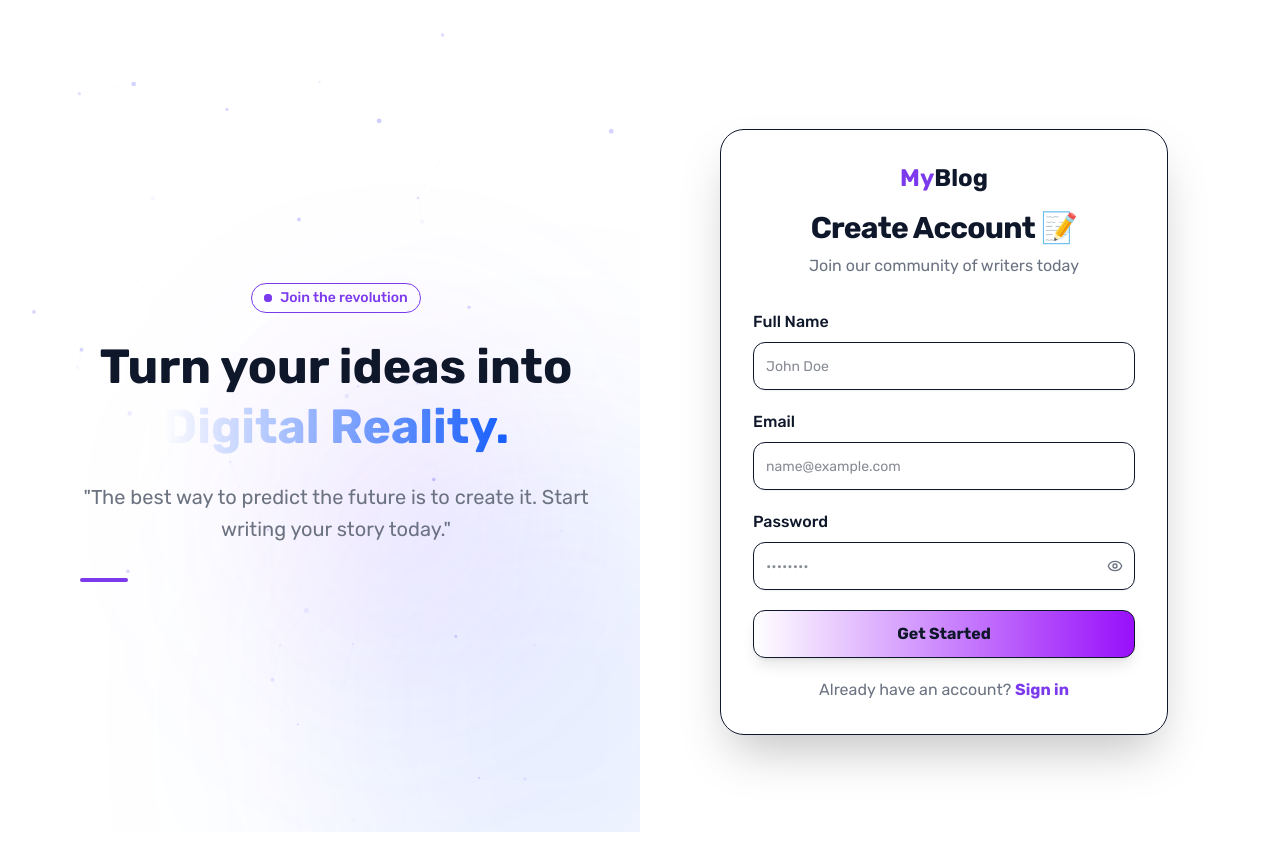
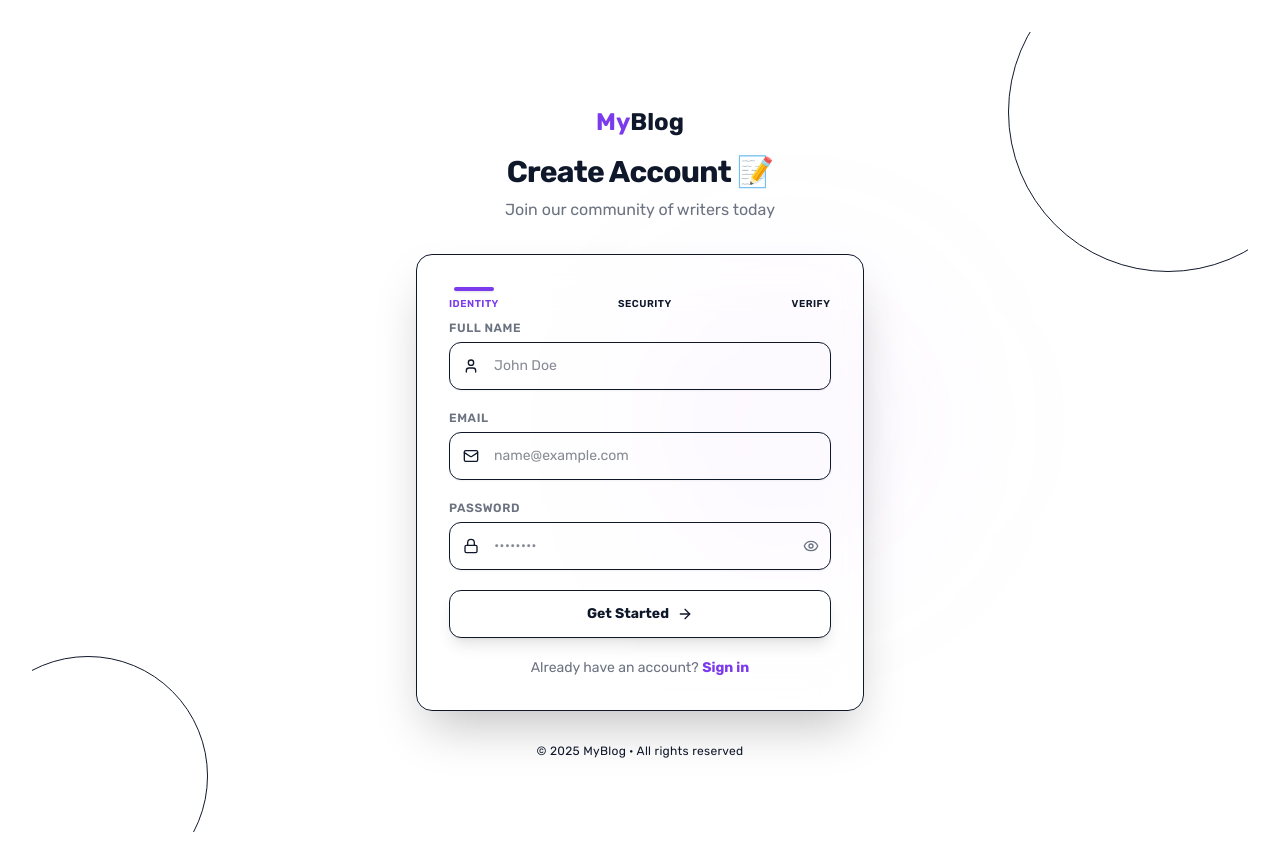
Before and after one commit to anshul4117/Blog-client, a React (Vite) app: page /register in a window 1280 px wide. Built offline with nearby package versions, Linux system fonts and the light colour scheme; no server answers.

Commit message:
feat: Redesign authentication pages with Lucide icons, enhanced styling, and social login options.

```diff
--- a/package.json
+++ b/package.json
@@ -17,6 +17,8 @@
     "@radix-ui/react-label": "^2.1.7",
     "@radix-ui/react-slot": "^1.2.3",
     "@radix-ui/react-switch": "^1.2.6",
+    "@splinetool/react-spline": "^4.1.0",
+    "@splinetool/runtime": "^1.12.70",
     "@tailwindcss/vite": "^4.1.14",
     "axios": "^1.12.2",
     "class-variance-authority": "^0.7.1",
--- a/src/features/Auth/Components/AuthLayout.jsx
+++ b/src/features/Auth/Components/AuthLayout.jsx
@@ -1,87 +1,47 @@
 import { Link } from "react-router-dom";
 // eslint-disable-next-line no-unused-vars
 import { motion } from "framer-motion";
-import ParticleBackground from "../../../components/ui/ParticleBackground";
 
 export default function AuthLayout({ title, subtitle, children }) {
   return (
-    <div className="flex min-h-screen w-full overflow-hidden bg-background">
-      {/* Left Side - Visuals (Hidden on mobile) */}
-      <div className="hidden lg:flex w-1/2 relative bg-background items-center justify-center overflow-hidden">
-        {/* Mesh Gradient Background */}
-        <div className="absolute inset-0">
-          <div className="absolute top-[-20%] left-[-20%] w-[70%] h-[70%] bg-primary/20 rounded-full blur-[120px]" />
-          <div className="absolute bottom-[-20%] right-[-20%] w-[70%] h-[70%] bg-blue-600/10 rounded-full blur-[120px]" />
-          <div className="absolute top-[40%] left-[40%] w-[40%] h-[40%] bg-purple-500/10 rounded-full blur-[100px]" />
-        </div>
+    <div className="min-h-screen w-full flex flex-col items-center justify-center relative overflow-hidden bg-background px-4 py-12">
+      {/* Background gradient orbs */}
+      <div className="absolute top-[-15%] right-[-10%] w-[500px] h-[500px] bg-primary/10 rounded-full blur-[120px] pointer-events-none" />
+      <div className="absolute bottom-[-15%] left-[-10%] w-[400px] h-[400px] bg-primary/5 rounded-full blur-[100px] pointer-events-none" />
+      <div className="absolute top-[30%] left-[50%] w-[300px] h-[300px] bg-purple-400/5 rounded-full blur-[80px] pointer-events-none" />
 
-        {/* Particles with slightly reduced opacity to blend with theme */}
-        <div className="absolute inset-0 z-10 opacity-70">
-          <ParticleBackground />
-        </div>
+      {/* Decorative ring accents */}
+      <div className="absolute -top-20 -right-20 w-80 h-80 border border-primary/5 rounded-full pointer-events-none" />
+      <div className="absolute -bottom-16 -left-16 w-60 h-60 border border-primary/5 rounded-full pointer-events-none" />
 
-        {/* Glass overlay for better text readability if needed, or just gradient */}
-        <div className="absolute inset-0 bg-gradient-to-t from-background/90 via-transparent to-background/50 z-20 pointer-events-none" />
-
-        <div className="relative z-30 p-12 max-w-2xl">
+      {/* Main content */}
       <motion.div
-            initial={{ opacity: 0, y: 20 }}
+        initial={{ opacity: 0, y: 24 }}
         animate={{ opacity: 1, y: 0 }}
-            transition={{ duration: 0.8, delay: 0.2 }}
+        transition={{ duration: 0.5 }}
+        className="w-full max-w-md relative z-10"
       >
-            <div className="inline-flex items-center gap-2 px-3 py-1 rounded-full bg-primary/10 border border-primary/20 text-primary text-sm font-medium mb-6">
-              <span className="relative flex h-2 w-2">
-                <span className="animate-ping absolute inline-flex h-full w-full rounded-full bg-primary opacity-75"></span>
-                <span className="relative inline-flex rounded-full h-2 w-2 bg-primary"></span>
-              </span>
-              Join the revolution
-            </div>
-
-            <h1 className="text-5xl font-bold mb-6 leading-tight text-foreground">
-              Turn your ideas into <br />
-              <span className="text-transparent bg-clip-text bg-gradient-to-r from-primary to-blue-600">
-                Digital Reality.
-              </span>
-            </h1>
-            <p className="text-xl text-muted-foreground leading-relaxed">
-              "The best way to predict the future is to create it. Start writing your story today."
-            </p>
-
-            <div className="mt-8 flex gap-2">
-              <div className="h-1 w-12 rounded-full bg-primary" />
-              <div className="h-1 w-3 rounded-full bg-primary/30" />
-              <div className="h-1 w-3 rounded-full bg-primary/30" />
-            </div>
-          </motion.div>
-        </div>
-      </div>
-
-      {/* Right Side - Form */}
-      <div className="w-full lg:w-1/2 flex items-center justify-center p-4 sm:p-8 relative bg-dot-pattern">
-        {/* Mobile Background (Subtle) */}
-        <div className="absolute inset-0 z-0 lg:hidden opacity-10 pointer-events-none">
-          <ParticleBackground />
-        </div>
-
-        <motion.div
-          initial={{ opacity: 0, x: 20 }}
-          animate={{ opacity: 1, x: 0 }}
-          transition={{ duration: 0.5 }}
-          className="w-full max-w-md space-y-8 bg-background/60 backdrop-blur-xl p-8 rounded-3xl border border-border/50 shadow-2xl relative z-10"
-        >
-          <div className="space-y-2 text-center">
-            <Link to="/" className="inline-block mb-4 text-2xl font-bold">
+        {/* Brand */}
+        <div className="text-center mb-8">
+          <Link to="/" className="inline-block text-2xl font-bold mb-4">
             <span className="text-primary">My</span>Blog
           </Link>
-            <h2 className="text-3xl font-bold tracking-tight">{title}</h2>
+          <h2 className="text-3xl font-bold tracking-tight text-foreground">{title}</h2>
           {subtitle && (
-              <p className="text-muted-foreground">{subtitle}</p>
+            <p className="text-muted-foreground mt-2">{subtitle}</p>
           )}
         </div>
 
+        {/* Form card */}
+        <div className="bg-background/60 backdrop-blur-xl p-8 rounded-2xl border border-border/50 shadow-2xl">
           {children}
+        </div>
       </motion.div>
-      </div>
+
+      {/* Footer */}
+      <p className="mt-8 text-xs text-muted-foreground/50 tracking-wide relative z-10">
+        © 2025 MyBlog · All rights reserved
+      </p>
     </div>
   );
 }
--- a/src/features/Auth/Pages/Login.jsx
+++ b/src/features/Auth/Pages/Login.jsx
@@ -5,17 +5,16 @@ import { Input } from "@/components/ui/input";
 import { PasswordInput } from "@/components/ui/password-input";
 import { Button } from "@/components/ui/button";
 import { Label } from "@/components/ui/label";
-import { Card, CardContent } from "@/components/ui/card";
 import AuthLayout from "../Components/AuthLayout.jsx";
 import { useNavigate, Link } from "react-router-dom";
 import { useAuth } from "../../../context/AuthContext.jsx";
-import API from "../../../lib/secureApi.js"
+import API from "../../../lib/secureApi.js";
+import { Mail, Lock, ArrowRight, Github, Chrome, Twitter } from "lucide-react";
 
 const loginSchema = z.object({
   email: z.string().email("Enter a valid email"),
   password: z.string().min(6, "Password must be at least 6 chars"),
 });
-
 
 export default function Login() {
   const navigate = useNavigate();
@@ -30,70 +29,91 @@ export default function Login() {
     try {
       const res = await API.post("/users/login", data);
       const userData = res.data;
-      console.log(userData)
-      login(userData); // context function
-      // alert("Login successful ✅"); // Removed alert for smoother flow
+      login(userData);
       navigate("/feed");
     } catch (err) {
-      alert(err.response?.data?.message || "Login failed ❌")
+      alert(err.response?.data?.message || "Login failed ❌");
     }
   };
 
   return (
     <AuthLayout title="Welcome Back 👋" subtitle="Enter your credentials to access your account">
-      <form onSubmit={handleSubmit(onSubmit)} className="space-y-6">
-        <div className="space-y-2">
-          <Label className="text-base">Email</Label>
+      <form onSubmit={handleSubmit(onSubmit)} className="space-y-5">
+        {/* Email */}
+        <div className="space-y-1.5">
+          <Label className="text-xs font-semibold uppercase tracking-wider text-muted-foreground">Email</Label>
+          <div className="relative group">
+            <Mail className="absolute left-3.5 top-1/2 -translate-y-1/2 h-4 w-4 text-muted-foreground/60 group-focus-within:text-primary transition-colors" />
             <Input
               type="email"
               {...register("email")}
               placeholder="name@example.com"
-            className="h-12 bg-muted/30 border-border/60 focus:ring-primary/20 transition-all rounded-xl"
+              className="h-12 pl-11 bg-muted/20 border-border/40 focus:border-primary/50 focus:ring-primary/20 transition-all rounded-xl"
             />
+          </div>
           {errors.email && (
-            <p className="text-red-500 text-sm font-medium">{errors.email.message}</p>
+            <p className="text-red-500 text-xs font-medium">{errors.email.message}</p>
           )}
         </div>
 
-        <div className="space-y-2">
+        {/* Password */}
+        <div className="space-y-1.5">
           <div className="flex items-center justify-between">
-            <Label className="text-base">Password</Label>
-            <Link to="/forgot-password" className="text-sm font-medium text-primary hover:underline">
+            <Label className="text-xs font-semibold uppercase tracking-wider text-muted-foreground">Password</Label>
+            <Link to="/forgot-password" className="text-xs font-medium text-primary hover:underline">
               Forgot password?
             </Link>
           </div>
+          <div className="relative group">
+            <Lock className="absolute left-3.5 top-1/2 -translate-y-1/2 h-4 w-4 text-muted-foreground/60 group-focus-within:text-primary transition-colors z-10" />
             <PasswordInput
               {...register("password")}
               placeholder="••••••••"
-            className="h-12 bg-muted/30 border-border/60 focus:ring-primary/20 transition-all rounded-xl"
+              className="h-12 pl-11 bg-muted/20 border-border/40 focus:border-primary/50 focus:ring-primary/20 transition-all rounded-xl"
             />
+          </div>
           {errors.password && (
-            <p className="text-red-500 text-sm font-medium">
-              {errors.password.message}
-            </p>
+            <p className="text-red-500 text-xs font-medium">{errors.password.message}</p>
           )}
         </div>
 
+        {/* Submit */}
         <Button
           type="submit"
-          className="w-full h-12 text-base font-bold rounded-xl shadow-lg hover:shadow-primary/25 transition-all"
+          className="w-full h-12 text-sm font-bold rounded-xl shadow-lg hover:shadow-primary/25 transition-all flex items-center justify-center gap-2"
         >
           Sign In
+          <ArrowRight className="h-4 w-4" />
         </Button>
 
+        {/* Divider */}
         <div className="relative">
           <div className="absolute inset-0 flex items-center">
-            <span className="w-full border-t border-muted" />
+            <span className="w-full border-t border-border/50" />
           </div>
           <div className="relative flex justify-center text-xs uppercase">
-            <span className="bg-background px-2 text-muted-foreground">
+            <span className="bg-background/60 backdrop-blur-sm px-3 text-muted-foreground/60 font-medium tracking-wider">
               Or continue with
             </span>
           </div>
         </div>
 
-        <p className="text-center text-muted-foreground">
-          Don’t have an account?{" "}
+        {/* Social Buttons */}
+        <div className="grid grid-cols-3 gap-3">
+          <button type="button" className="flex items-center justify-center h-11 rounded-xl border border-border/40 bg-muted/10 hover:bg-muted/30 transition-all group">
+            <Chrome className="h-4 w-4 text-muted-foreground group-hover:text-primary transition-colors" />
+          </button>
+          <button type="button" className="flex items-center justify-center h-11 rounded-xl border border-border/40 bg-muted/10 hover:bg-muted/30 transition-all group">
+            <Github className="h-4 w-4 text-muted-foreground group-hover:text-primary transition-colors" />
+          </button>
+          <button type="button" className="flex items-center justify-center h-11 rounded-xl border border-border/40 bg-muted/10 hover:bg-muted/30 transition-all group">
+            <Twitter className="h-4 w-4 text-muted-foreground group-hover:text-primary transition-colors" />
+          </button>
+        </div>
+
+        {/* Footer link */}
+        <p className="text-center text-sm text-muted-foreground">
+          Don&apos;t have an account?{" "}
           <Link to="/register" className="text-primary font-bold hover:underline transition-all">
             Create an account
           </Link>
--- a/src/features/Auth/Pages/Register.jsx
+++ b/src/features/Auth/Pages/Register.jsx
@@ -8,6 +8,7 @@ import { Label } from "@/components/ui/label";
 import AuthLayout from "../Components/AuthLayout.jsx";
 import { useNavigate, Link } from "react-router-dom";
 import API from "../../../lib/secureApi.js";
+import { User, Mail, Lock, ArrowRight } from "lucide-react";
 
 const registerSchema = z.object({
   name: z.string().min(3, "Name is required"),
@@ -26,7 +27,6 @@ export default function Register() {
   const onSubmit = async (data) => {
     try {
       await API.post("/users/create", data);
-      // alert("Registration successful ✅");
       navigate("/login");
     } catch (err) {
       alert(err.response?.data?.message || "Registration failed ❌");
@@ -36,54 +36,83 @@ export default function Register() {
   return (
     <AuthLayout title="Create Account 📝" subtitle="Join our community of writers today">
       <form onSubmit={handleSubmit(onSubmit)} className="space-y-5">
-        <div className="space-y-2">
-          <Label className="text-base">Full Name</Label>
+        {/* Step Indicators */}
+        <div className="flex items-center justify-between mb-2">
+          <div className="flex flex-col items-center gap-1.5">
+            <div className="h-1 w-10 rounded-full bg-primary shadow-sm shadow-primary/40" />
+            <span className="text-[10px] font-semibold tracking-wider text-primary uppercase">Identity</span>
+          </div>
+          <div className="flex flex-col items-center gap-1.5">
+            <div className="h-1 w-10 rounded-full bg-border/30" />
+            <span className="text-[10px] font-semibold tracking-wider text-muted-foreground/50 uppercase">Security</span>
+          </div>
+          <div className="flex flex-col items-center gap-1.5">
+            <div className="h-1 w-10 rounded-full bg-border/30" />
+            <span className="text-[10px] font-semibold tracking-wider text-muted-foreground/50 uppercase">Verify</span>
+          </div>
+        </div>
+
+        {/* Name */}
+        <div className="space-y-1.5">
+          <Label className="text-xs font-semibold uppercase tracking-wider text-muted-foreground">Full Name</Label>
+          <div className="relative group">
+            <User className="absolute left-3.5 top-1/2 -translate-y-1/2 h-4 w-4 text-muted-foreground/60 group-focus-within:text-primary transition-colors" />
             <Input
               type="text"
               {...register("name")}
               placeholder="John Doe"
-            className="h-12 bg-muted/30 border-border/60 focus:ring-primary/20 transition-all rounded-xl"
+              className="h-12 pl-11 bg-muted/20 border-border/40 focus:border-primary/50 focus:ring-primary/20 transition-all rounded-xl"
             />
+          </div>
           {errors.name && (
-            <p className="text-red-500 text-sm font-medium">{errors.name.message}</p>
+            <p className="text-red-500 text-xs font-medium">{errors.name.message}</p>
           )}
         </div>
 
-        <div className="space-y-2">
-          <Label className="text-base">Email</Label>
+        {/* Email */}
+        <div className="space-y-1.5">
+          <Label className="text-xs font-semibold uppercase tracking-wider text-muted-foreground">Email</Label>
+          <div className="relative group">
+            <Mail className="absolute left-3.5 top-1/2 -translate-y-1/2 h-4 w-4 text-muted-foreground/60 group-focus-within:text-primary transition-colors" />
             <Input
               type="email"
               {...register("email")}
               placeholder="name@example.com"
-            className="h-12 bg-muted/30 border-border/60 focus:ring-primary/20 transition-all rounded-xl"
+              className="h-12 pl-11 bg-muted/20 border-border/40 focus:border-primary/50 focus:ring-primary/20 transition-all rounded-xl"
             />
+          </div>
           {errors.email && (
-            <p className="text-red-500 text-sm font-medium">{errors.email.message}</p>
+            <p className="text-red-500 text-xs font-medium">{errors.email.message}</p>
           )}
         </div>
 
-        <div className="space-y-2">
-          <Label className="text-base" >Password</Label>
+        {/* Password */}
+        <div className="space-y-1.5">
+          <Label className="text-xs font-semibold uppercase tracking-wider text-muted-foreground">Password</Label>
+          <div className="relative group">
+            <Lock className="absolute left-3.5 top-1/2 -translate-y-1/2 h-4 w-4 text-muted-foreground/60 group-focus-within:text-primary transition-colors z-10" />
             <PasswordInput
               {...register("password")}
               placeholder="••••••••"
-            className="h-12 bg-muted/30 border-border/60 focus:ring-primary/20 transition-all rounded-xl"
+              className="h-12 pl-11 bg-muted/20 border-border/40 focus:border-primary/50 focus:ring-primary/20 transition-all rounded-xl"
             />
+          </div>
           {errors.password && (
-            <p className="text-red-500 text-sm font-medium">
-              {errors.password.message}
-            </p>
+            <p className="text-red-500 text-xs font-medium">{errors.password.message}</p>
           )}
         </div>
 
+        {/* Submit */}
         <Button
           type="submit"
-          className="w-full h-12 text-base font-bold rounded-xl shadow-lg hover:shadow-primary/25 transition-all bg-gradient-to-r from-primary to-purple-600 hover:from-primary/90 hover:to-purple-600/90"
+          className="w-full h-12 text-sm font-bold rounded-xl shadow-lg hover:shadow-primary/25 transition-all flex items-center justify-center gap-2 mt-2"
         >
           Get Started
+          <ArrowRight className="h-4 w-4" />
         </Button>
 
-        <p className="text-center text-muted-foreground">
+        {/* Footer link */}
+        <p className="text-center text-sm text-muted-foreground">
           Already have an account?{" "}
           <Link to="/login" className="text-primary font-bold hover:underline transition-all">
             Sign in
```
Also changed, not shown: 1 other file (tests, documents, lock files or other folders). Lines whose indentation alone changed are shown as unchanged.
